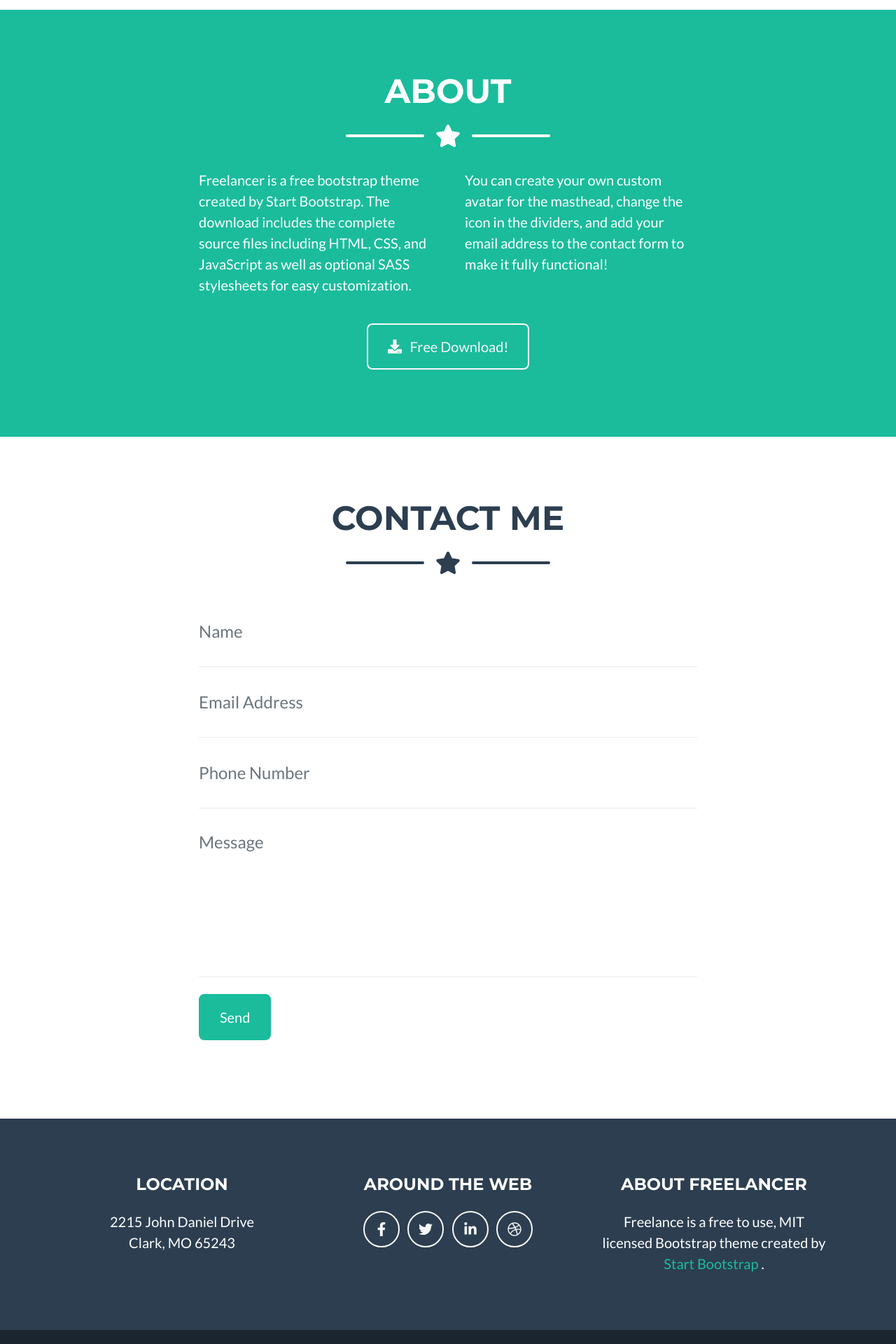
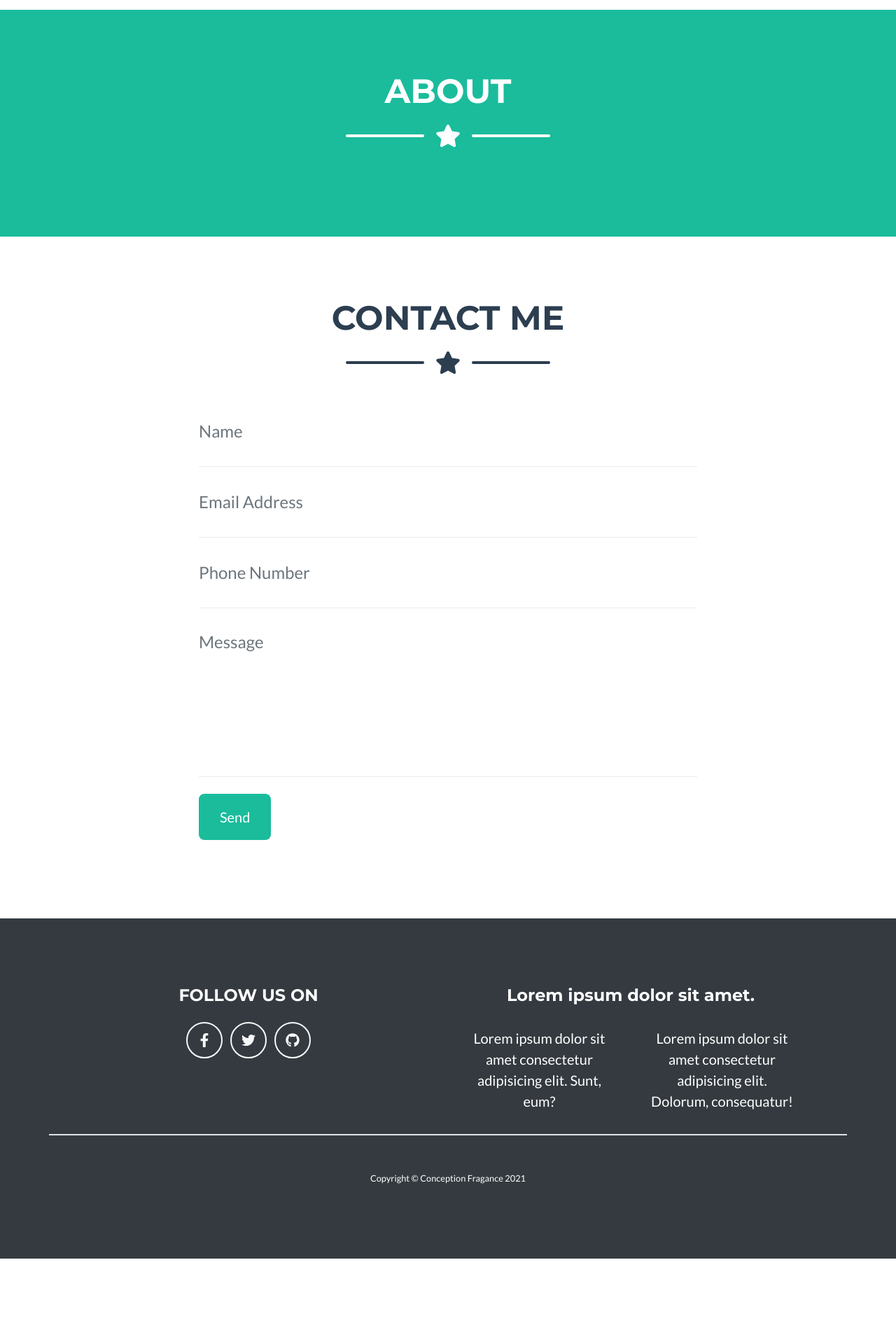
Before and after one commit to mframosg/FraganceStore, a Laravel app: page / in a window 1280 px wide. Shown: the part 1342-3262 px from the top of the page at 70% size. After the commit the page ends 3140 px from the top, so only its background shows below. Run offline with Laravel 8, Linux system fonts and the light colour scheme; some libraries are stand-ins or nearby versions.

Commit message:
footer modified

```diff
--- a/resources/views/home/index.blade.php
+++ b/resources/views/home/index.blade.php
@@ -92,29 +92,6 @@
       <div class="divider-custom-icon"><i class="fas fa-star"></i></div>
       <div class="divider-custom-line"></div>
     </div>
-    <!-- About Section Content-->
-    <div class="row">
-      <div class="col-lg-4 ml-auto">
-        <p class="lead">
-          Freelancer is a free bootstrap theme created by Start Bootstrap. The download includes the complete source files including HTML, CSS, and
-          JavaScript as well as optional SASS stylesheets for easy customization.
-        </p>
-      </div>
-      <div class="col-lg-4 mr-auto">
-        <p class="lead">
-          You can create your own custom avatar for the masthead, change the icon in the dividers, and add your email address to the contact form to
-          make it fully functional!
-        </p>
-      </div>
-    </div>
-    <!-- About Section Button-->
-    <div class="text-center mt-4">
-      <a class="btn btn-xl btn-outline-light" href="https://startbootstrap.com/themes/freelancer/">
-        <i class="fas fa-download mr-2"></i>
-        Free Download!
-      </a>
-    </div>
-  </div>
 </section>
 <!-- Contact Section-->
 <section class="page-section" id="contact">
--- a/resources/views/layouts/app.blade.php
+++ b/resources/views/layouts/app.blade.php
@@ -81,44 +81,37 @@
     @yield('content')
 
     <!-- Footer-->
-    <footer class="footer text-center">
+    <footer class="bg-dark footer text-center">
       <div class="container">
         <div class="row">
-          <!-- Footer Location-->
-          <div class="col-lg-4 mb-5 mb-lg-0">
-            <h4 class="text-uppercase mb-4">Location</h4>
-            <p class="lead mb-0">
-              2215 John Daniel Drive
-              <br />
-              Clark, MO 65243
-            </p>
-          </div>
           <!-- Footer Social Icons-->
-          <div class="col-lg-4 mb-5 mb-lg-0">
-            <h4 class="text-uppercase mb-4">Around the Web</h4>
+          <div class="col-6 mt-3">
+            <h4 class="text-uppercase mb-4">Follow us on</h4>
             <a class="btn btn-outline-light btn-social mx-1" href="#!"><i class="fab fa-fw fa-facebook-f"></i></a>
             <a class="btn btn-outline-light btn-social mx-1" href="#!"><i class="fab fa-fw fa-twitter"></i></a>
-            <a class="btn btn-outline-light btn-social mx-1" href="#!"><i class="fab fa-fw fa-linkedin-in"></i></a>
-            <a class="btn btn-outline-light btn-social mx-1" href="#!"><i class="fab fa-fw fa-dribbble"></i></a>
+            <a class="btn btn-outline-light btn-social mx-1" href="#!"><i class="fab fa-fw fa-github"></i></a>
           </div>
-          <!-- Footer About Text-->
-          <div class="col-lg-4">
-            <h4 class="text-uppercase mb-4">About Freelancer</h4>
-            <p class="lead mb-0">
-              Freelance is a free to use, MIT licensed Bootstrap theme created by
-              <a href="http://startbootstrap.com">Start Bootstrap</a>
-              .
-            </p>
+          <!-- About Section Content-->
+          <div class="row col-6 ">
+            <h4 class="col-12 mt-3" >Lorem ipsum dolor sit amet.</h4>
+            <div class="col mt-4 ml-auto">
+              <p class="lead">
+                Lorem ipsum dolor sit amet consectetur adipisicing elit. Sunt, eum?
+              </p>
+            </div>
+            <div class="col mt-4 mr-auto">
+              <p class="lead">
+                Lorem ipsum dolor sit amet consectetur adipisicing elit. Dolorum, consequatur!
+              </p>
+            </div>
+          </div>
+          <!-- Copyright Section-->
+          <div class="bg-dark col-12 mt-3 border-top copyright py-4 text-center text-white">
+              <div class="mt-4"> <small> Copyright &copy; Conception Fragance {{ now()->year }}</small></div>
           </div>
         </div>
       </div>
     </footer>
-    <!-- Copyright Section-->
-    <div class="copyright py-4 text-center text-white">
-      <div class="container">
-        <small>Copyright © Your Website 2020</small>
-      </div>
-    </div>
     <!-- Scroll to Top Button (Only visible on small and extra-small screen sizes)-->
     <div class="scroll-to-top d-lg-none position-fixed">
       <a class="js-scroll-trigger d-block text-center text-white rounded" href="#page-top"><i class="fa fa-chevron-up"></i></a>
```
